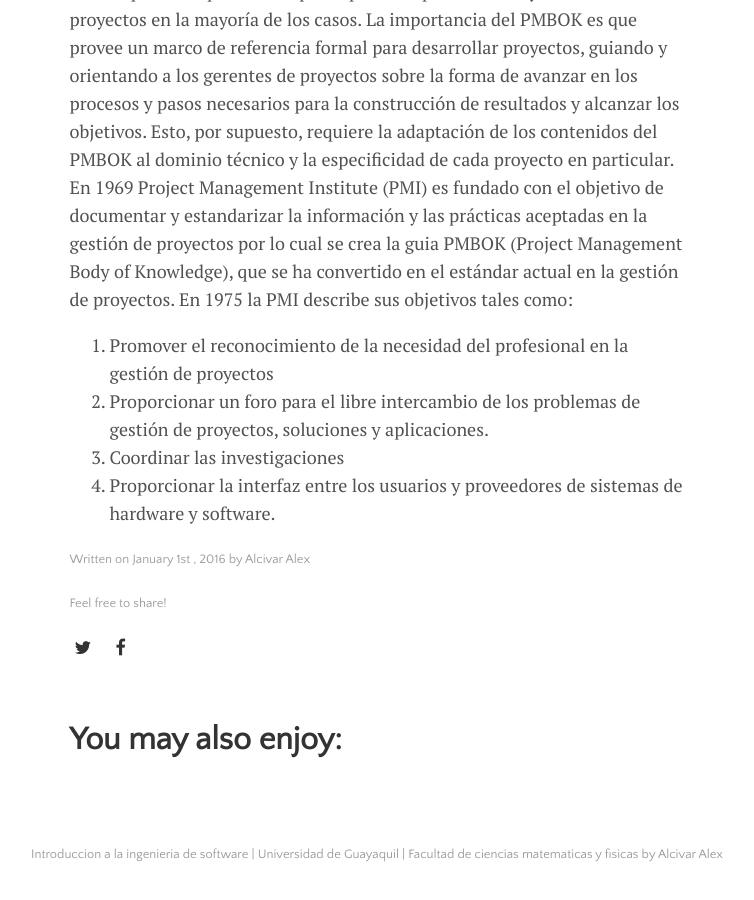
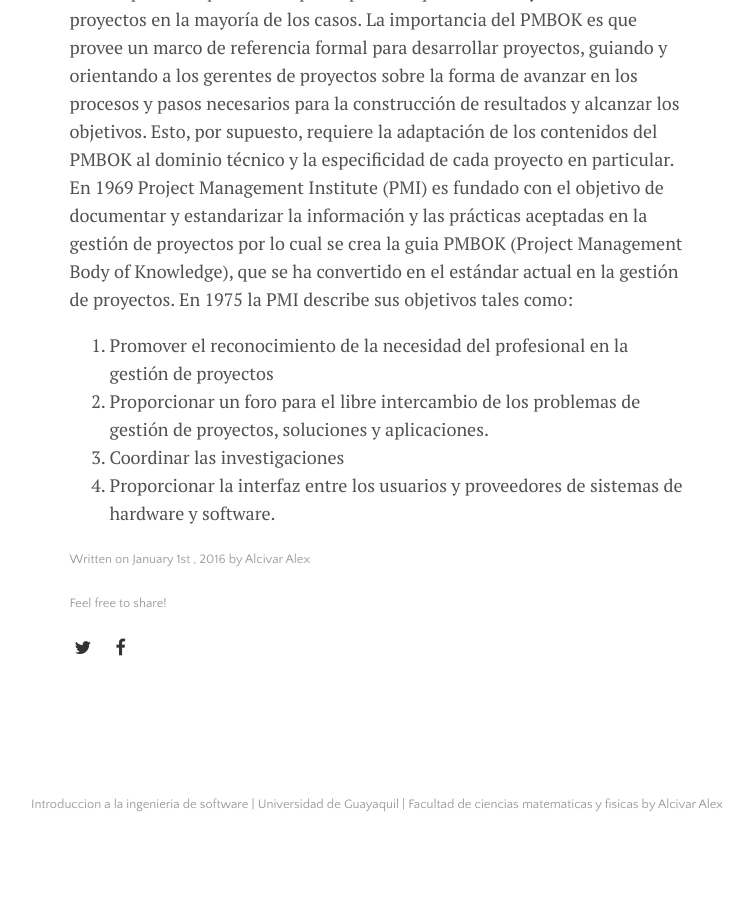
Before and after one commit to Junnlex/Trabajo, a Jekyll site: the page built from _posts/2016-01-01-welcome-to-lagrange.md, in a window 1280 px wide and 900 px high, scrolled down 13104 px. Shown: the whole window, without its empty margins (263-1017 px from the left). Built offline with Jekyll 4.4.1, drawn with Linux system fonts in a browser that asks for light colours; after the commit the page ends 13954 px from its top, so only the background shows below that.

Commit message:
Update settings.yml

```diff
--- a/_data/settings.yml
+++ b/_data/settings.yml
@@ -13,6 +13,6 @@ pagination:
 
 sharing_button_prompt: 'Feel free to share!'
 
-related_posts: 'You may also enjoy:'
+related_posts: ''
 
 post_date_prefix: 'Written on'
```
